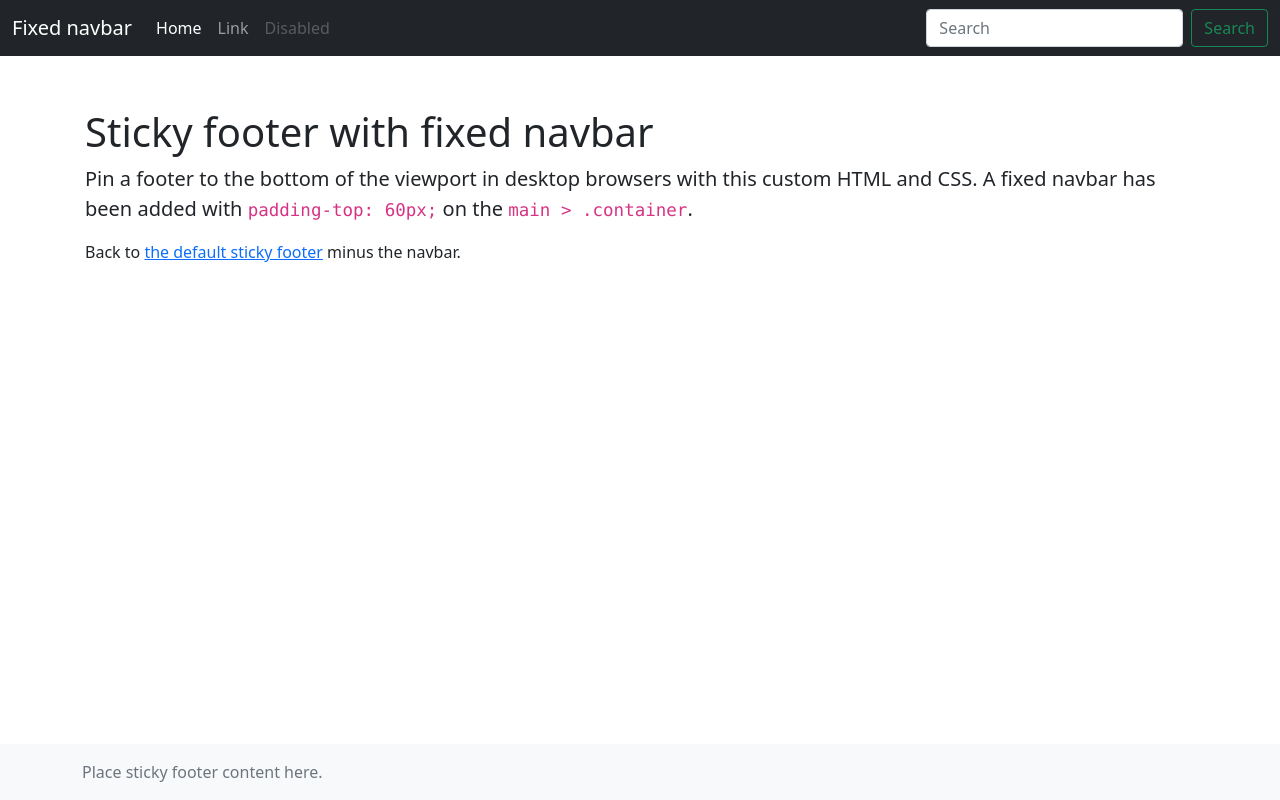
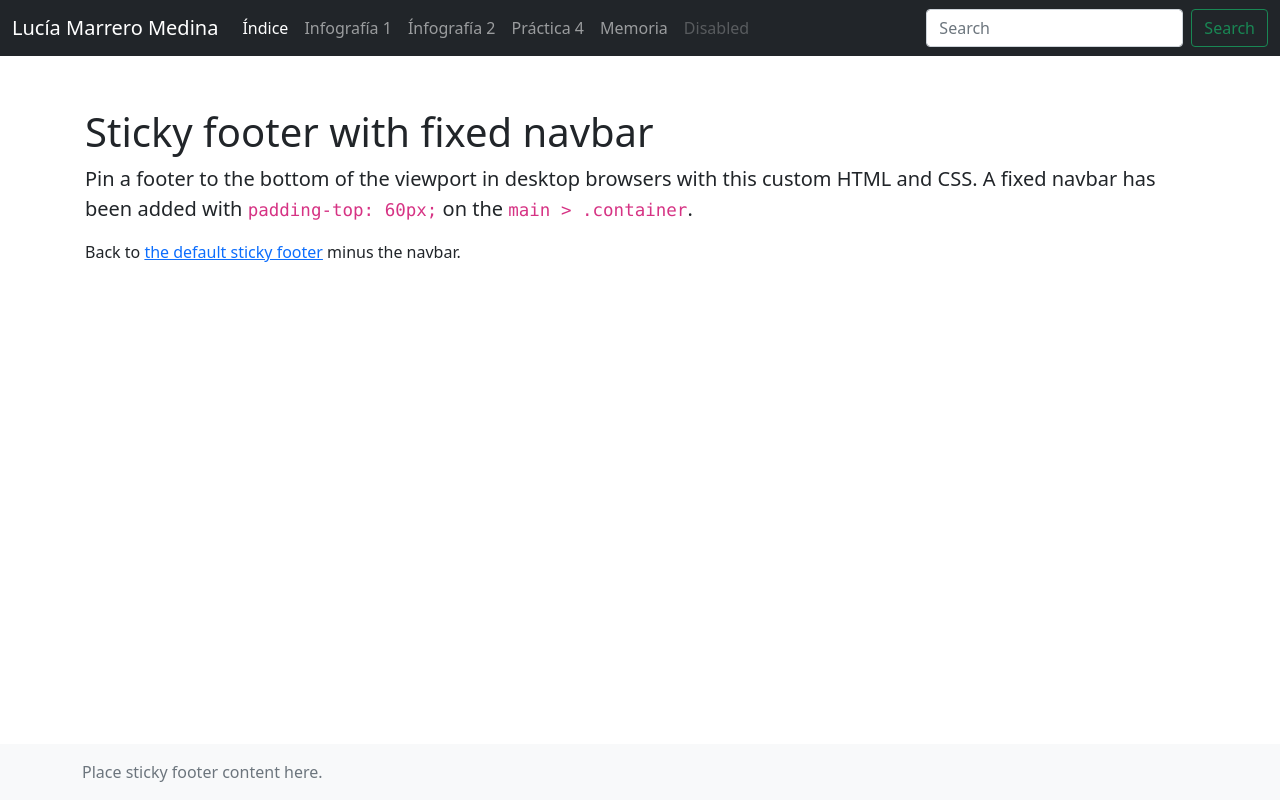
Before and after one commit to luciamame/uc3m-periodismo-datos, a plain HTML site: page docs/index.html in a window 1280 px wide. Drawn offline with Linux system fonts and the light colour scheme; files whose address does not match are found by name.

Commit message:
index.html

```diff
--- a/docs/index.html
+++ b/docs/index.html
@@ -1,11 +1,11 @@
 <!doctype html>
-<html lang="en" class="h-100">
+<html lang="es" class="h-100">
   <head>
     <meta charset="utf-8">
     <meta name="viewport" content="width=device-width, initial-scale=1">
     <meta name="description" content="">
-    <meta name="author" content="Mark Otto, Jacob Thornton, and Bootstrap contributors">
-    <meta name="generator" content="Hugo 0.88.1">
+    <meta name="author" content="Lucía Marrero">
+    <meta name="generator" content="nano">
     <title>Sticky Footer Navbar Template · Bootstrap v5.1</title>
 
     <link rel="canonical" href="https://getbootstrap.com/docs/5.1/examples/sticky-footer-navbar/">
@@ -41,7 +41,7 @@
   <!-- Fixed navbar -->
   <nav class="navbar navbar-expand-md navbar-dark fixed-top bg-dark">
     <div class="container-fluid">
-      <a class="navbar-brand" href="#">Fixed navbar</a>
+      <a class="navbar-brand" href="#">Lucía Marrero Medina</a>
       <button class="navbar-toggler" type="button" data-bs-toggle="collapse" data-bs-target="#navbarCollapse" aria-controls="navbarCollapse" aria-expanded="false" aria-label="Toggle navigation">
 
         <span class="navbar-toggler-icon"></span>
@@ -49,11 +49,20 @@
       <div class="collapse navbar-collapse" id="navbarCollapse">
         <ul class="navbar-nav me-auto mb-2 mb-md-0">
           <li class="nav-item">
-            <a class="nav-link active" aria-current="page" href="#">Home</a>
+            <a class="nav-link active" aria-current="page" href="index.html">Índice</a>
           </li>
           <li class="nav-item">
-            <a class="nav-link" href="#">Link</a>
+            <a class="nav-link" href="infografia-1.html">Infografía 1</a>
           </li>
+<li class="nav-item">
+             <a class="nav-link" href="infografia-2.html">Ínfografía 2</a>
+           </li>
+<li class="nav-item">
+             <a class="nav-link" href="practica-4.html">Práctica 4</a>
+          </li>
+<li class="nav-item">
+            <a class="nav-link" href="memoria.html">Memoria</a>
+</li>
           <li class="nav-item">
             <a class="nav-link disabled">Disabled</a>
           </li>
```
